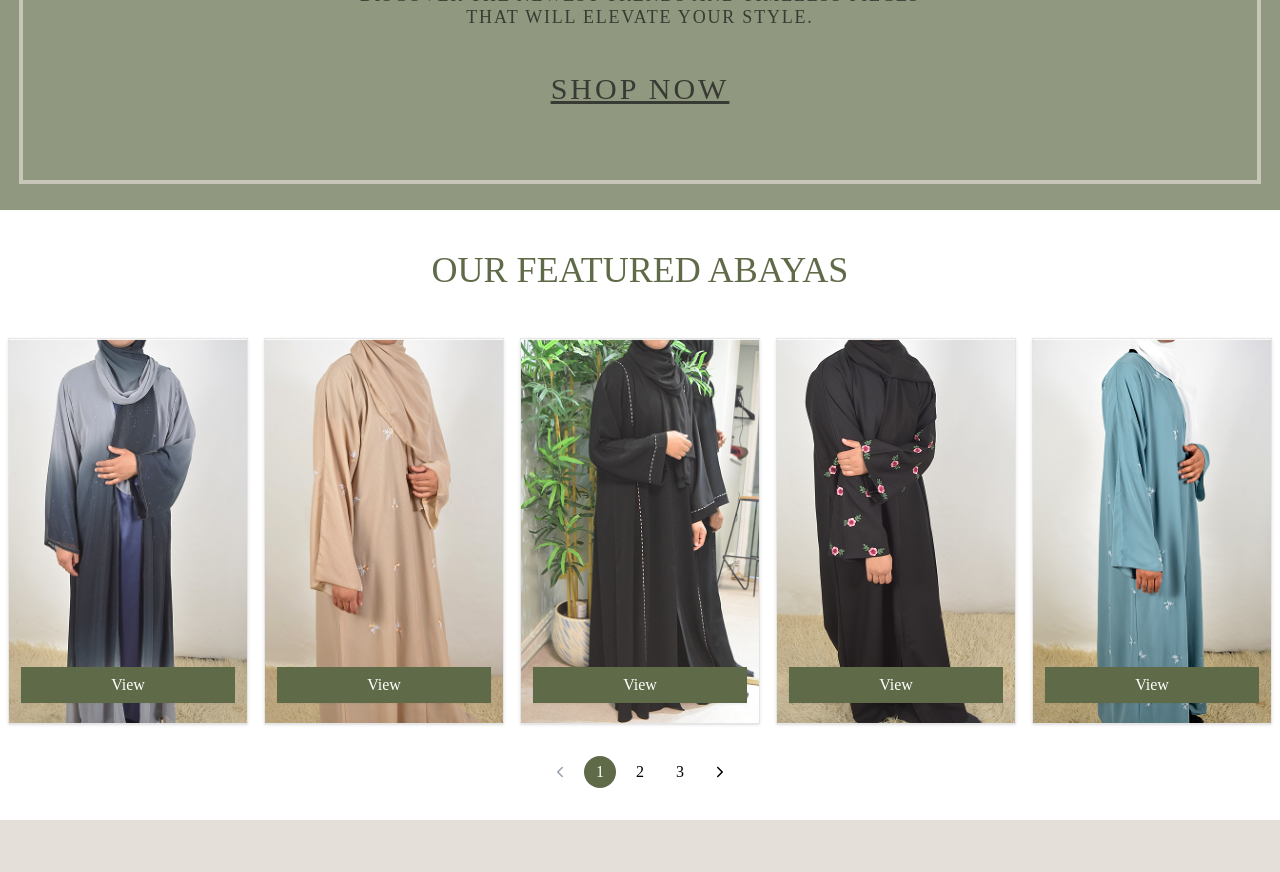
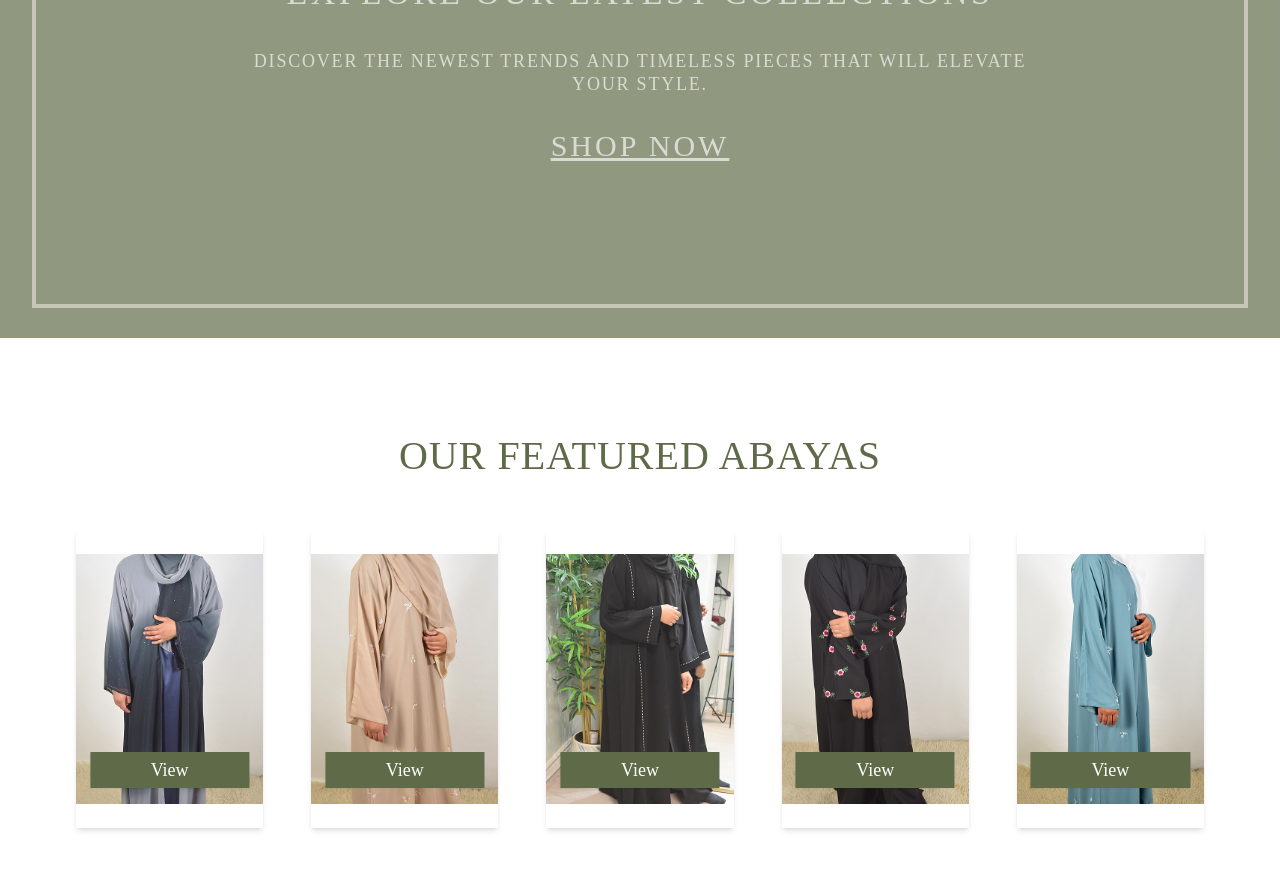
Before and after one commit to Arjunkumar1877/trend-hivee-client, a Next.js app: page / in a window 1280 px wide. Shown: the part 1860-2732 px from the top of the page. Built offline with nearby package versions, Linux system fonts and the light colour scheme.

Commit message:
fix: response issue in home page

```diff
--- a/src/components/home/FeaturedProducts.tsx
+++ b/src/components/home/FeaturedProducts.tsx
@@ -1,4 +1,5 @@
-import React, { useState } from 'react'
+'use client'
+import React, { useState, useEffect, useCallback } from 'react'
 import { Button } from '../ui/button'
 import { Card, CardContent } from '../ui/card'
 import { IoIosArrowForward, IoIosArrowBack } from 'react-icons/io'
@@ -22,34 +23,104 @@ const FeaturedProducts = () => {
   ]
 
   const [currentPage, setCurrentPage] = useState(0)
-  const itemsPerPage = 5
+  const [itemsPerPage, setItemsPerPage] = useState(3)
+
+  const getItemsPerPage = useCallback(() => {
+    if (typeof window === 'undefined') return 3
+    const width = window.innerWidth
+    if (width < 640) return 1
+    if (width < 768) return 2
+    if (width < 1024) return 3
+    if (width < 1280) return 4
+    return 5
+  }, [])
+
+  useEffect(() => {
+    let resizeTimeout: NodeJS.Timeout // Local variable for timeout
+
+    const updateItemsPerPage = () => {
+      setItemsPerPage(getItemsPerPage())
+      setCurrentPage(0)
+    }
+
+    updateItemsPerPage() // Initial call
+    const handleResize = () => {
+      clearTimeout(resizeTimeout)
+      resizeTimeout = setTimeout(updateItemsPerPage, 150)
+    }
+
+    window.addEventListener('resize', handleResize)
+    return () => {
+      window.removeEventListener('resize', handleResize)
+      clearTimeout(resizeTimeout)
+    }
+  }, [getItemsPerPage])
+
   const totalPages = Math.ceil(images.length / itemsPerPage)
+  const paginatedImages = images.slice(currentPage * itemsPerPage, (currentPage + 1) * itemsPerPage)
 
   const handlePageChange = (page: number) => {
+    if (page >= 0 && page < totalPages) {
       setCurrentPage(page)
     }
+  }
 
-  const paginatedImages = images.slice(currentPage * itemsPerPage, (currentPage + 1) * itemsPerPage)
+  const getPaginationItems = () => {
+    const items = []
+    const isMobile = typeof window !== 'undefined' && window.innerWidth < 640
+    const maxButtons = isMobile ? 5 : totalPages
+
+    if (totalPages <= maxButtons) {
+      for (let i = 0; i < totalPages; i++) {
+        items.push(i)
+      }
+    } else if (isMobile) {
+      const startPages = [0, 1]
+      const endPages = [totalPages - 2, totalPages - 1]
+      const currentRange = currentPage <= 1 ? 2 : currentPage >= totalPages - 2 ? totalPages - 3 : currentPage
+
+      items.push(...startPages)
+      if (currentRange > 2) items.push('...')
+      if (currentRange >= 2 && currentRange <= totalPages - 3) items.push(currentRange)
+      if (currentRange < totalPages - 3) items.push('...')
+      items.push(...endPages)
+    } else {
+      for (let i = 0; i < totalPages; i++) {
+        items.push(i)
+      }
+    }
+
+    return items
+  }
 
   return (
-    <div className="w-full">
-      <p className="text-[#5F6A48] w-full text-4xl font-normal py-10 font-[Agatho] text-center uppercase">
+    <section className="w-full px-4 sm:px-6 md:px-8 lg:px-12 xl:px-16 py-8 sm:py-12 md:py-16">
+      <h2 className="text-[#5F6A48] text-xl sm:text-2xl md:text-3xl lg:text-4xl xl:text-[2.5rem] font-normal mb-6 sm:mb-8 md:mb-10 font-[Agatho] text-center uppercase tracking-wide">
         Our Featured Abayas
-      </p>
+      </h2>
 
       {/* Carousel Section */}
-      <div className="flex justify-center overflow-hidden">
-        {paginatedImages.map((data, index) => (
-          <div key={index} className="md:basis-1/5 lg:basis-1/5 p-2">
-            <Card className="rounded-none p-0">
-              <CardContent className="relative w-full aspect-square flex items-center justify-center p-0">
-                <div className="relative w-full p-0 h-96">
-                  <Image alt="Featured Product" src={data} fill className="object-center" />
+      <div className="flex justify-center items-stretch gap-3 sm:gap-4 md:gap-5 lg:gap-6 overflow-hidden">
+        {paginatedImages.map((src, index) => (
+          <div
+            key={index}
+            className="flex-1 min-w-[14rem] sm:min-w-0 basis-full sm:basis-1/2 md:basis-1/3 lg:basis-1/4 xl:basis-1/5 p-2 sm:p-3"
+          >
+            <Card className="rounded-none border-none shadow-md hover:shadow-lg transition-shadow duration-300 overflow-hidden">
+              <CardContent className="relative w-full aspect-[3/4] p-0">
+                <div className="relative w-full h-full">
+                  <Image
+                    alt={`Featured Product ${index + 1}`}
+                    src={src}
+                    fill
+                    className="object-cover transition-transform duration-300 hover:scale-105"
+                    sizes="(max-width: 640px) 100vw, (max-width: 768px) 50vw, (max-width: 1024px) 33vw, (max-width: 1280px) 25vw, 20vw"
+                    loading={index === 0 ? 'eager' : 'lazy'}
+                  />
                 </div>
-
                 <Button
-                  type="submit"
-                  className="bg-[#5F6A48] w-[90%] text-white rounded-none text-md font-normal px-9 bottom-5 font-[Agatho] absolute z-10"
+                  type="button"
+                  className="bg-[#5F6A48] w-[85%] text-white rounded-none text-sm sm:text-base md:text-lg font-normal px-4 sm:px-6 md:px-8 py-2 sm:py-2.5 absolute bottom-3 sm:bottom-4 left-1/2 -translate-x-1/2 z-10 font-[Agatho] hover:bg-[#4a5538] transition-all duration-300"
                 >
                   View
                 </Button>
@@ -60,39 +131,63 @@ const FeaturedProducts = () => {
       </div>
 
       {/* Pagination Controls */}
-      <div className="flex justify-center items-center mt-6 space-x-2">
-        {/* Previous Button */}
+      {totalPages > 1 && (
+        <div className="flex flex-wrap justify-center items-center mt-6 sm:mt-8 md:mt-10 gap-2 sm:gap-3 px-2 max-w-full">
           <button
             onClick={() => handlePageChange(currentPage - 1)}
             disabled={currentPage === 0}
-          className={`px-2 py-1 cursor-pointer ${currentPage === 0 ? 'text-gray-400' : 'text-black'}`}
+            className={`flex-shrink-0 p-2 sm:p-3 rounded-full transition-colors duration-200 ${
+              currentPage === 0
+                ? 'text-gray-400 cursor-not-allowed'
+                : 'text-[#5F6A48] hover:bg-[#5f6a481a]'
+            }`}
+            aria-label="Previous page"
           >
-          <IoIosArrowBack />
+            <IoIosArrowBack className="w-4 h-4 sm:w-5 sm:h-5 md:w-6 md:h-6" />
           </button>
 
-        {/* Page Numbers */}
-        {[...Array(totalPages)].map((_, pageIndex) => (
+          <div className="flex flex-wrap justify-center gap-1 sm:gap-2 min-w-0">
+            {getPaginationItems().map((item, index) =>
+              typeof item === 'number' ? (
                 <button
-            key={pageIndex}
-            className={`px-3 py-1 rounded-full font-[Agatho] cursor-pointer ${
-              pageIndex === currentPage ? 'bg-[#5F6A48] text-white' : 'text-black'
+                  key={index}
+                  onClick={() => handlePageChange(item)}
+                  className={`flex-shrink-0 px-2 sm:px-3 py-1 rounded-full font-[Agatho] text-xs sm:text-sm md:text-base transition-all duration-200 ${
+                    item === currentPage
+                      ? 'bg-[#5F6A48] text-white shadow-md'
+                      : 'text-[#5F6A48] hover:bg-[#5f6a481a]'
                   }`}
-            onClick={() => handlePageChange(pageIndex)}
+                  aria-label={`Page ${item + 1}`}
+                  aria-current={item === currentPage ? 'page' : undefined}
                 >
-            {pageIndex + 1}
+                  {item + 1}
                 </button>
-        ))}
+              ) : (
+                <span
+                  key={index}
+                  className="flex-shrink-0 px-2 sm:px-3 py-1 text-xs sm:text-sm md:text-base text-[#5F6A48] font-[Agatho]"
+                >
+                  ...
+                </span>
+              )
+            )}
+          </div>
 
-        {/* Next Button */}
           <button
             onClick={() => handlePageChange(currentPage + 1)}
             disabled={currentPage === totalPages - 1}
-          className={`px-2 py-1 cursor-pointer ${currentPage === totalPages - 1 ? 'text-gray-400' : 'text-black'}`}
+            className={`flex-shrink-0 p-2 sm:p-3 rounded-full transition-colors duration-200 ${
+              currentPage === totalPages - 1
+                ? 'text-gray-400 cursor-not-allowed'
+                : 'text-[#5F6A48] hover:bg-[#5f6a481a]'
+            }`}
+            aria-label="Next page"
           >
-          <IoIosArrowForward />
+            <IoIosArrowForward className="w-4 h-4 sm:w-5 sm:h-5 md:w-6 md:h-6" />
           </button>
         </div>
-    </div>
+      )}
+    </section>
   )
 }
 
--- a/src/components/home/Home.tsx
+++ b/src/components/home/Home.tsx
@@ -5,6 +5,7 @@ import React, { useEffect } from 'react'
 import { CollectionSlide } from './CollectionsSlide'
 import LogoBanner from './LogoBanner'
 import FeaturedProducts from './FeaturedProducts'
+import Spacer from '../ui/Spacer'
 
 const Home = () => {
   useEffect(() => {
@@ -25,26 +26,42 @@ const Home = () => {
 
   return (
     <PageLayout footer>
-      <div className="w-full h-[34rem] relative md:h-[40rem] bg-[#E6DDD8]">
-        <Image src="/images/home/1.png" fill alt="banner" className="object-cover" />
+      {/* Hero Section */}
+      <div className="w-full h-[20rem] xs:h-[24rem] sm:h-[28rem] md:h-[34rem] lg:h-[40rem] relative bg-[#E6DDD8]">
+        <Image
+          src="/images/home/1.png"
+          fill
+          alt="banner"
+          className="object-cover"
+          sizes="(max-width: 640px) 100vw, (max-width: 768px) 100vw, (max-width: 1024px) 100vw, 100vw"
+          priority
+        />
 
+        {/* Text Container */}
+        <div className="absolute inset-0 flex flex-col items-center justify-end pb-6 sm:pb-8 md:pb-10 lg:pb-12 z-50">
           {/* Main Heading */}
-        <p className="z-50 absolute bottom-[12.5rem] left-1/2 transform -translate-x-1/2 font-[Agatho] font-normal text-[4.0625rem] leading-[1.375rem] tracking-[0.1em] text-center text-white">
+          <h1 className="font-[Agatho] font-normal text-[1.5rem] xs:text-2xl sm:text-3xl md:text-4xl lg:text-[4.0625rem] leading-tight tracking-[0.1em] text-center text-white px-4 sm:px-6 max-w-[90%] sm:max-w-4xl mb-2 sm:mb-3 md:mb-4">
             Elegant Floral Abaya
-        </p>
+          </h1>
 
           {/* Subheading */}
-        <p className="z-50 absolute bottom-[9.5rem] left-1/2 transform -translate-x-1/2 font-[Agatho] font-normal text-[1.375rem] leading-[1.375rem] tracking-[0.1em] text-center text-white">
+          <p className="font-[Agatho] font-normal text-base xs:text-lg sm:text-xl md:text-2xl lg:text-[1.375rem] leading-tight tracking-[0.1em] text-center text-white px-4 sm:px-6 max-w-[85%] sm:max-w-2xl mb-3 sm:mb-4 md:mb-5">
             Timeless beauty in every thread.
           </p>
 
           {/* CTA */}
-        <p className="z-50 absolute bottom-[5rem] underline left-1/2 transform -translate-x-1/2 font-[Agatho] font-normal text-[1.875rem] leading-[1.375rem] tracking-[0.1em] text-center text-white">
+          <p className="font-[Agatho] font-normal text-base xs:text-lg sm:text-xl md:text-2xl lg:text-[1.875rem] leading-tight tracking-[0.1em] text-center text-white underline cursor-pointer hover:text-opacity-80 transition-opacity px-4 sm:px-6">
             SHOP NOW
           </p>
         </div>
+      </div>
+
+      {/* Other Components with Spacing */}
+      <Spacer size="2rem" className="sm:size-3rem md:size-4rem" />
       <CollectionSlide />
+      <Spacer size="2rem" className="sm:size-3rem md:size-4rem" />
       <LogoBanner />
+      <Spacer size="2rem" className="sm:size-3rem md:size-4rem" />
       <FeaturedProducts />
     </PageLayout>
   )
--- a/src/components/home/LogoBanner.tsx
+++ b/src/components/home/LogoBanner.tsx
@@ -2,22 +2,25 @@ import React from 'react'
 
 const LogoBanner = () => {
   return (
-    <div className="bg-[#5f6a48b0] flex justify-center items-center w-full h-[30rem]">
-      <div className="border-4 border-[#E6DDD8] relative flex justify-center items-center w-[97%] h-[89%] opacity-65">
+    <div className="bg-[#5f6a48b0] flex justify-center items-center w-full h-[20rem] xs:h-[24rem] sm:h-[28rem] md:h-[30rem] lg:h-[34rem]">
+      <div className="border-4 border-[#E6DDD8] relative flex justify-center items-center w-[95%] xs:w-[92%]  h-[85%] sm:h-[87%] md:h-[89%] opacity-65">
+        {/* Text Container */}
+        <div className="absolute inset-0 flex flex-col items-center justify-center gap-4 sm:gap-6 md:gap-8 z-50 px-4 sm:px-6">
           {/* Main Heading */}
-        <p className="z-50 absolute bottom-[12rem] left-1/2 transform -translate-x-1/2 font-[Agatho] font-normal text-[2.125rem] tracking-[0.1em] text-center uppercase opacity-100">
+          <h2 className="font-[Agatho] font-normal text-[1.25rem] xs:text-[1.5rem] sm:text-[1.75rem] md:text-[2rem] lg:text-[2.125rem] tracking-[0.1em] text-center uppercase text-white opacity-100 max-w-[90%] sm:max-w-[85%]">
             Explore our latest collections
-        </p>
+          </h2>
 
           {/* Subheading */}
-        <p className="z-50 absolute bottom-[9.5rem] left-1/2 transform -translate-x-1/2 font-[Agatho] font-normal text-[1.125rem] leading-[1.375rem] tracking-[0.1em] text-center uppercase opacity-100">
+          <p className="font-[Agatho] font-normal text-sm xs:text-base sm:text-lg md:text-xl lg:text-[1.125rem] leading-tight tracking-[0.1em] text-center uppercase text-white opacity-100 max-w-[95%] sm:max-w-[80%] md:max-w-[70%]">
             Discover the newest trends and timeless pieces that will elevate your style.
           </p>
 
           {/* CTA */}
-        <p className="z-50 absolute bottom-[5rem] underline left-1/2 transform -translate-x-1/2 font-[Agatho] font-normal text-[1.875rem] leading-[1.375rem] tracking-[0.1em] text-center opacity-100">
+          <p className="font-[Agatho] font-normal text-base xs:text-lg sm:text-xl md:text-[1.75rem] lg:text-[1.875rem] leading-tight tracking-[0.1em] text-center text-white underline opacity-100 cursor-pointer hover:text-opacity-80 transition-opacity">
             SHOP NOW
           </p>
+        </div>
       </div>
     </div>
   )
--- a/src/components/ui/Spacer.tsx
+++ b/src/components/ui/Spacer.tsx
@@ -1,9 +1,10 @@
-import React from 'react'
+import React, { ReactNode } from 'react'
 
 interface SpacerProps {
   size: string | string[]
   horizontal?: boolean
   parentStackGap?: string
+  className?: ReactNode
 }
 
 const Spacer: React.FC<SpacerProps> = ({ size, horizontal = false, parentStackGap = '0' }) => {
```
Lines whose indentation alone changed are shown as unchanged.
